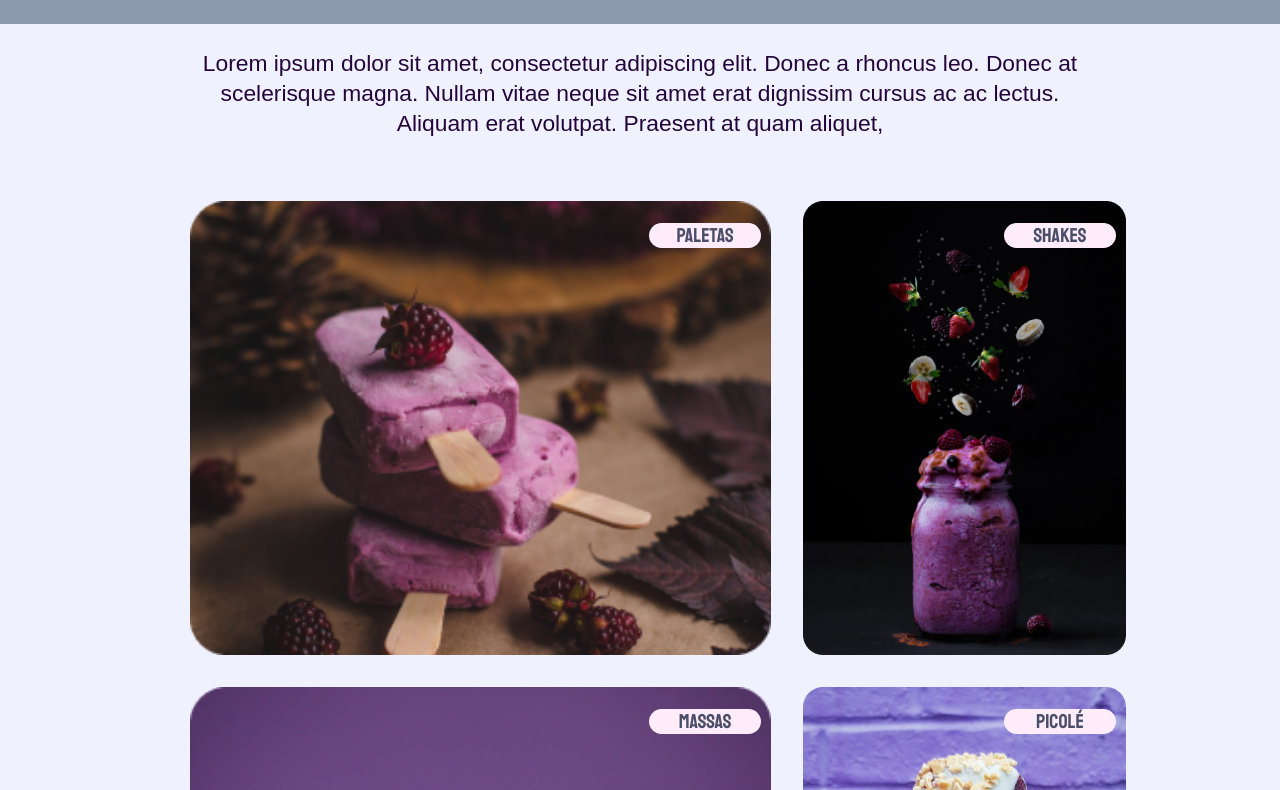
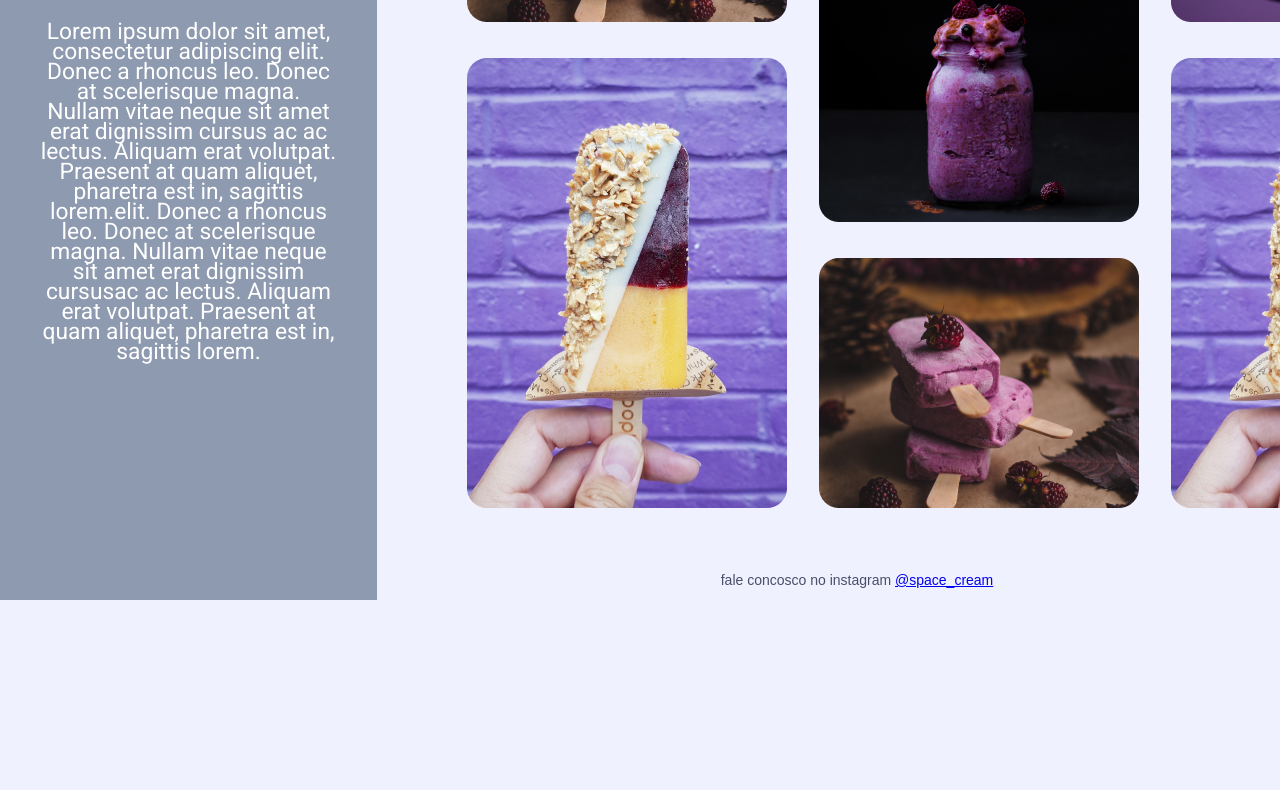
Before and after one commit to antoniodebrito/space-cream, a plain HTML site: page index.html in a window 1280 px wide. Shown: the part 291-1081 px from the top of the page. After the commit the page ends 891 px from the top, so only its background shows below. Drawn offline with Linux system fonts and the light colour scheme; a web font is replaced by a local one.

Commit message:
Criado o layout para desktop

```diff
--- /dev/null
+++ b/css/style.css
@@ -0,0 +1,246 @@
+* {
+    margin: 0;
+    padding: 0;
+    box-sizing: border-box;
+}
+
+:root {
+    font-size: 62.5%;
+
+    --bg-primary: hsl(233, 100%, 97%);
+    --bg-secondary: #8e9aaf;
+    --bg-texts: hsl(312, 91%, 96%);
+    --bgt-primary: #CBC0D3;
+    --bg-final: #4A4E69;
+
+    --ff-title: 'Staatliches', cursive;
+    --ff-texts: 'Palanquin', sans-serif;
+    --ff-desk: 'Roboto', sans-serif;
+
+    --ff-size: clamp(2rem, 1rem + 1vw, 2.5rem);
+}
+
+img {
+    object-fit: contain;
+}
+
+body {
+    font-size: 1.6rem;
+    font-family: var(--ff-texts);
+    background: var(--bg-primary);
+}
+
+body::before {
+    content: "";
+    background: var(--bg-secondary);
+    width: 100%;
+    height: 31.5rem;
+    display: block;
+    position: absolute;
+    top: 0;
+    left: 0;
+    z-index: -1;
+}
+
+header {
+    max-width: 38.4rem;
+
+    margin: 0 auto;
+    text-align: center;
+}
+
+header img {
+    margin-top: 3.2rem;
+}
+
+header h1 {
+    font-family: var(--ff-title);
+    background: var(--bgt-primary);
+    color: #fff;
+    font-size: 4rem;
+
+    padding: .8rem;
+    margin: 3.2rem 0 3rem 0;
+    text-shadow: 0px 2px 2px rgba(0, 0, 0, 0.25);
+}
+
+.paragraph {
+    font-size: var(--ff-size);
+    line-height: 2rem;
+    padding-top: 1.2rem;
+    text-align: center;
+}
+
+header .paragraph {
+    display: none;
+    font-family: var(--ff-grid);
+    color: #fff;
+}
+
+main {
+    max-width: 32rem;
+    margin: 4.4rem auto;
+    text-align: center;
+}
+
+main p {
+    color: #23053A;
+}
+
+.content {
+    margin-top: 6.3rem;
+    margin-bottom: 6rem;
+    display: flex;
+    flex-direction: column;
+    gap: 3.2rem;
+}
+
+.card{
+    position: relative;
+    transition: transform 200ms;
+}
+
+.card:hover {
+    transform: scale(1.1);
+    color: #6d7088;
+    font-weight: 300;
+}
+
+.card h2 {
+    color: #4A4E69;
+    background: var(--bg-texts);
+    width: 11.2rem;
+    padding: 0 2.4rem;
+    font-size: 2rem;
+    font-weight: 400;
+
+    border-radius: 2rem;
+
+    position: absolute;
+    top: 2.2rem;
+    right: 1rem;
+
+}
+
+.card h2:hover {
+    background: #f3d1ec;
+}
+
+
+.card img {
+    animation: to-top 700ms 350ms backwards;
+
+}
+
+
+@keyframes to-top {
+    0% {
+        opacity: 0;
+        transform: translateY(15px);
+    }
+
+    100% {
+        opacity: 1;
+        transform: translateY(0);
+    }
+}
+
+@media (min-width: 1024px) {
+   body::before {
+    display: none;
+    overflow: hidden;
+   }
+
+   .card .on-mobi {
+    display: none;
+   }
+
+
+   .paragraph-on-mobi {
+       display: none;
+    }
+
+    header .paragraph-on-desk {
+        display: block;
+        font-family: var(--ff-desk);
+    }
+
+    div#page {
+    overflow: hidden;
+    display: grid;
+    grid-template-columns: 37.7rem 75%;
+     grid-template-areas:
+     "A B"
+     "A C";
+    min-height: 100vh;
+    min-width: 100vw;
+    }
+
+    header {
+        min-width: 37.7rem;
+        grid-area: A;
+        background: var(--bg-secondary);
+    }
+
+    header h1 {
+        width: 37.7rem;
+        align-self: center;
+    }
+
+    header .paragraph {
+        padding: 0 4rem;
+    }
+
+    main {
+        grid-area: B;
+        max-width: fit-content;
+        margin: 0;
+        padding-left: 9rem;
+    }
+
+    .content {
+        display: grid;
+        grid-template-areas:
+        "A B C"
+        "D B E"
+        "D F E";
+    }
+
+
+
+    div.content .card:nth-child(1) {
+        grid-area: A;
+    }
+
+    div.content .card:nth-child(2) {
+        grid-area: B;
+    }
+
+    div.content .card:nth-child(3) {
+        grid-area: C;
+    }
+
+    div.content .card:nth-child(4) {
+        grid-area: D;
+    }
+
+    div.content .card:nth-child(5) {
+        grid-area: F;
+    }
+
+    div.content .card:nth-child(6) {
+        grid-area: E;
+    }
+
+    footer {
+        width: 59.2rem;
+        height: 2.8rem;
+        text-align: center;
+        grid-area: C;
+        justify-self: center;
+        font-size: 1.4rem;
+        color: var(--bg-final);
+        justify-self: center;
+        align-self: center;
+    }
+}
--- a/index.html
+++ b/index.html
@@ -5,48 +5,66 @@
     <link rel="preconnect" href="https://fonts.gstatic.com" crossorigin>
     <meta charset="UTF-8">
     <meta name="viewport" content="width=device-width, initial-scale=1.0">
-    <link rel="shortcut icon" href="assets/logo.ico" type="image/x-icon">
+    <link rel="shortcut icon" href="assets/logo-ico.ico" type="image/x-icon">
+    <link rel="stylesheet" href="./css/style.css">
+    <link href="https://fonts.googleapis.com/css2?family=Palanquin&family=Roboto&family=Staatliches&display=swap"
+    rel="stylesheet">
     <title>Space cream</title>
-    <link rel="stylesheet" href="style.css">
-    <link href="https://fonts.googleapis.com/css2?family=Palanquin&family=Staatliches&display=swap" rel="stylesheet">
 </head>
 <body>
-
+   <div id="page">
         <header>
             <img src="assets/logo.png" alt="desenho de um sorvete roxo de casquinha ">
             <h1>Space cream</h1>
+            <div class="paragraph paragraph-on-desk">
+                <p>
+                    Lorem ipsum dolor sit amet, consectetur adipiscing elit. Donec a rhoncus leo. Donec at scelerisque magna. Nullam vitae neque sit amet erat dignissim cursus ac ac lectus. Aliquam erat volutpat. Praesent at quam aliquet, pharetra est in, sagittis lorem.elit. Donec a rhoncus leo. Donec at scelerisque magna. Nullam vitae neque sit amet erat dignissim cursusac ac lectus. Aliquam erat volutpat. Praesent at quam aliquet, pharetra est in, sagittis lorem.
+                </p>
+            </div>
         </header>
-
         <main>
-        <p>
+            <p class="paragraph paragraph-on-mobi">
                 Lorem ipsum dolor sit amet, consectetur adipiscing elit. Donec a rhoncus leo. Donec at scelerisque magna. Nullam vitae
                 neque sit amet erat dignissim cursus ac ac lectus. Aliquam erat volutpat. Praesent at quam aliquet,
             </p>
-
             <div class="content">
                <div class="card">
                     <img src="assets/sorvete-paleta.png" alt="Foto de paletas de uva">
-                <h2>Paletas</h2>
+                    <h2 class="on-mobi">Paletas</h2>
                 </div>
 
                 <div class="card">
                     <img src="assets/shakes.png" alt="Foto de frutas cortadas caindo dentro de um pote de vidro cheio de milkshake">
-                <h2>Shakes</h2>
+                    <h2 class="on-mobi">Shakes</h2>
                 </div>
 
                 <div class="card">
                     <img src="assets/massas.png" alt="Foto de uma concha preta com massa de sorvete">
-                <h2>Massas</h2>
+                    <h2 class="on-mobi">Massas</h2>
                 </div>
 
                 <div class="card">
                     <img src="assets/picole.png" alt="Foto de um picole de dois sabores coberto parcialmente com chocolate branco e amendoim do lado esquerdo ">
-                <h2>Picolé</h2>
+                    <h2 class="on-mobi">Picolé</h2>
+                </div>
+
+                <div class="card">
+                    <img src="assets/sorvete-paleta.png" alt="Foto de paletas de uva">
+                    <h2 class="on-mobi">Paletas</h2>
+                </div>
+
+                <div class="card">
+                    <img src="assets/picole.png"
+                        alt="Foto de um picole de dois sabores coberto parcialmente com chocolate branco e amendoim do lado esquerdo ">
+                    <h2 class="on-mobi">Picolé</h2>
                 </div>
             </div>
+        </main>
 
-
-    </main>
+        <footer>
+            <p>fale concosco no instagram <a href="#">@space_cream</a></p>
+        </footer>
+    </div>
 
 </body>
 </html>
--- a/style.css
+++ /dev/null
@@ -1,171 +0,0 @@
-* {
-    margin: 0;
-    padding: 0;
-    box-sizing: border-box;
-}
-
-:root {
-    font-size: 62.5%;
-
-    --bg-primary: hsl(233, 100%, 97%);       /* #EFF1FF */
-    --bg-secondary: hsl(218, 17%, 62%);     /* #8E9AAF */
-    --bg-texts: hsl(312, 91%, 96%);                    /*  #FEEAFA */
-
-    --ff-title: 'Staatliches', 'cursive';
-    --ff-texts: 'Palanquin', sans-serif;
-
-    --ff-size: clamp(2rem, 1rem + 1vw, 2.5rem);
-}
-
-body {
-    font-size: 1.6rem;
-    background: var(--bg-primary);
-}
-
-body::before {
-    content: "";
-    background: var(--bg-secondary);
-    width: 100%;
-    height: 31.5rem;
-    display: block;
-    position: absolute;
-    top: 0;
-    left: 0;
-    z-index: -1;
-}
-
-header {
-    max-width: 38.4rem;
-
-    margin: 0 auto;
-    text-align: center;
-}
-
-header img {
-    margin-top: 3.2rem;
-}
-
-header h1 {
-    font-family: var(--ff-title);
-    font-size: 4rem;
-    font-weight: 400;
-    color: #fff;
-    background: #CBC0D3;
-    text-shadow: 0px 2px 2px rgba(0, 0, 0, 0.25);
-
-    padding: .8rem;
-    margin: 3.2rem 0 3rem 0;
-
-}
-
-main {
-    max-width: 32rem;
-    margin: 4.4rem auto;
-    text-align: center;
-}
-
-main p {
-    font-family:var(--ff-texts);
-    font-size: var(--ff-size);
-    line-height: 2rem;
-    padding-top: 1.2rem;
-    text-align: center;
-    color: #23053A;
-}
-
-.content {
-    margin-top: 6.3rem;
-    margin-bottom: 6rem;
-    display: flex;
-    flex-direction: column;
-    gap: 3.2rem;
-}
-
-.card{
-    position: relative;
-    transition: transform 200ms;
-}
-
-.card:hover {
-    transform: scale(1.1);
-    color: #6d7088;
-    font-weight: 300;
-}
-
-.card h2 {
-    color: #4A4E69;
-    background: var(--bg-texts);
-    width: 11.2rem;
-    padding: 0 2.4rem;
-    font-family: var(--ff-title);
-    font-size: 2rem;
-    font-weight: 400;
-
-    border-radius: 2rem;
-
-    position: absolute;
-    top: 2.2rem;
-    right: 1rem;
-
-}
-
-.card h2:hover {
-    background: #f3d1ec;
-}
-
-
-.card img {
-    animation: totop 700ms 350ms backwards;
-
-}
-
-
-@keyframes totop {
-    0% {
-        opacity: 0;
-        transform: translateY(15px);
-    }
-
-    100% {
-        opacity: 1;
-        transform: translateY(0);
-    }
-}
-
-@media (min-width: 1024px) {
-
-    main {
-        max-width: 90rem;
-    }
-
-    main p {
-        line-height: 3rem;
-    }
-
-    .content {
-        display: grid;
-        grid-template-areas: "A B" "C D";
-        justify-content: space-around;
-    }
-
-    .content img {
-        height: 100%;
-    }
-
-    .content div:nth-child(1){
-        grid-area: "A";
-    }
-
-    .content div:nth-child(2) {
-        grid-area: "B";
-    }
-
-    .content div:nth-child(3) {
-        grid-area: "D";
-    }
-
-    .content div:nth-child(4) {
-        grid-area: "C";
-    }
-
-}
```
Also changed, not shown: 1 other file. Lines whose indentation alone changed are shown as unchanged.
